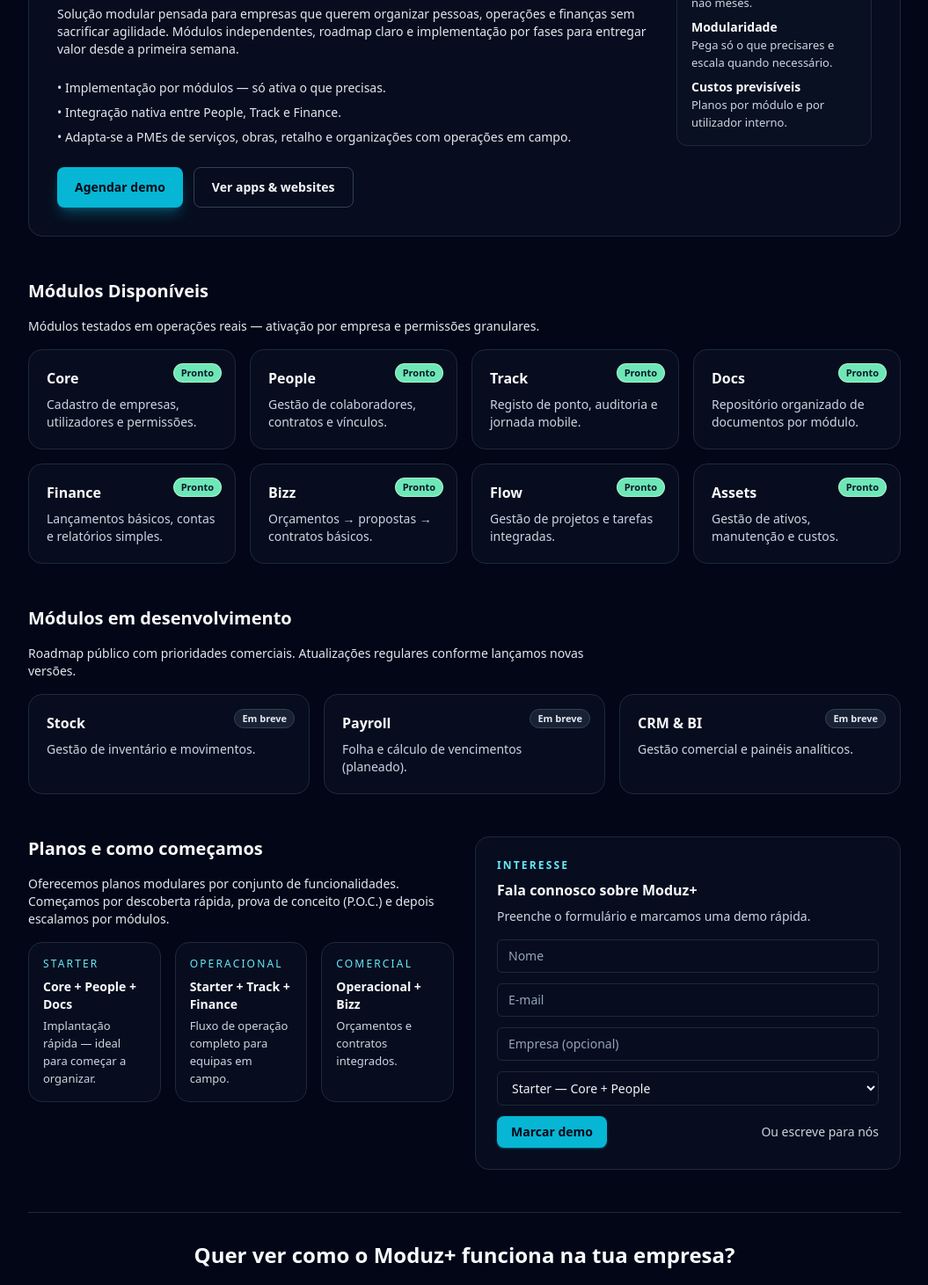
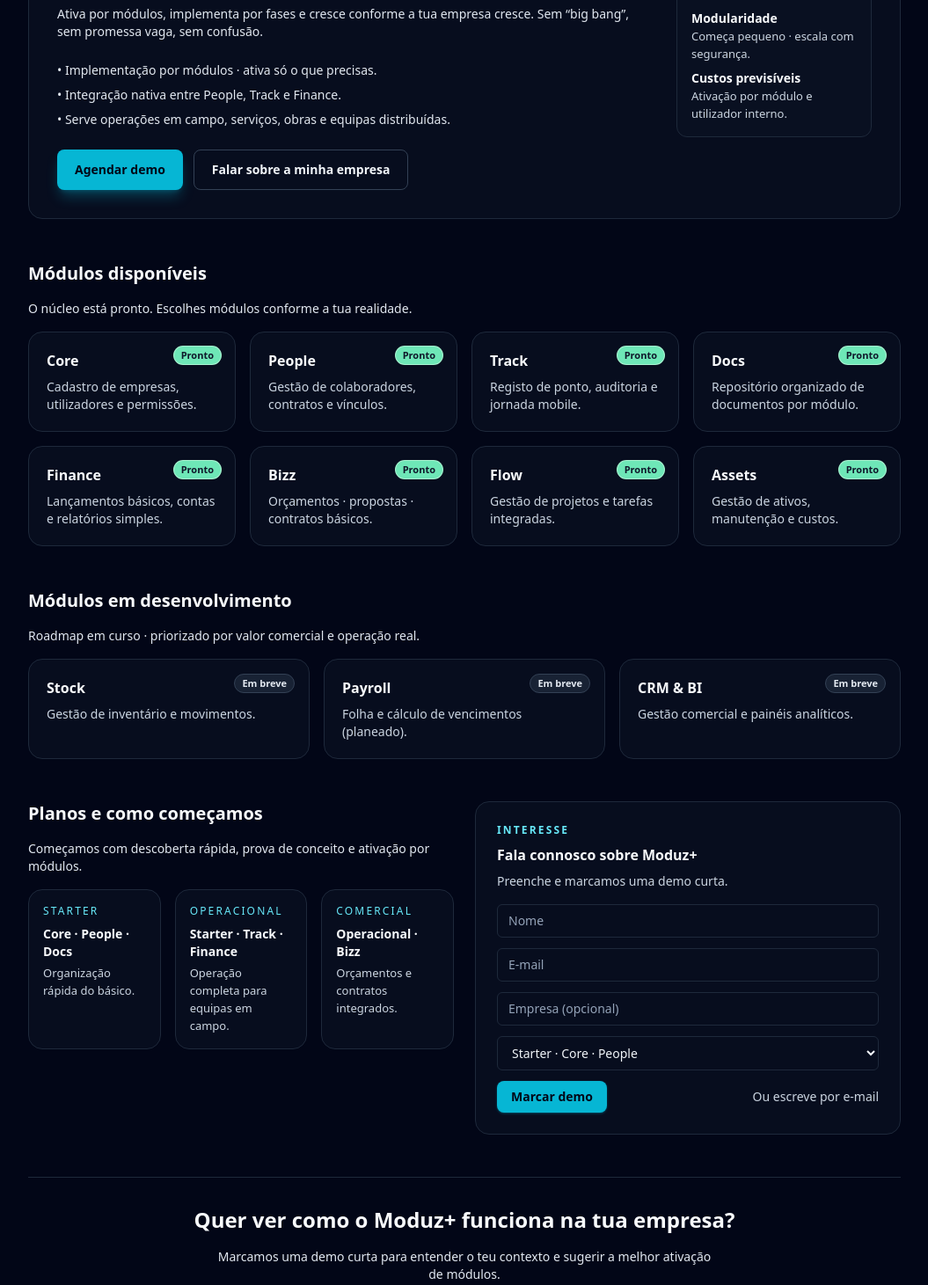
Before and after one commit to libertrendz/libertrendz-site, a Next.js app: page /moduz in a window 1280 px wide. Shown: the part 340-1801 px from the top of the page at 88% size, without its empty margins (112-1167 px from the left). Built offline with nearby package versions, Linux system fonts and the light colour scheme.

Commit message:
Atualizar o page.tsx

```diff
--- a/app/moduz/page.tsx
+++ b/app/moduz/page.tsx
@@ -1,30 +1,30 @@
 // app/moduz/page.tsx
-'use client';
+"use client";
 
-import { useState } from 'react';
+import { useState } from "react";
 
 const MODULES_AVAILABLE = [
-  { key: 'core', title: 'Core', desc: 'Cadastro de empresas, utilizadores e permissões.' },
-  { key: 'people', title: 'People', desc: 'Gestão de colaboradores, contratos e vínculos.' },
-  { key: 'track', title: 'Track', desc: 'Registo de ponto, auditoria e jornada mobile.' },
-  { key: 'docs', title: 'Docs', desc: 'Repositório organizado de documentos por módulo.' },
-  { key: 'finance', title: 'Finance', desc: 'Lançamentos básicos, contas e relatórios simples.' },
-  { key: 'bizz', title: 'Bizz', desc: 'Orçamentos → propostas → contratos básicos.' },
-  { key: 'flow', title: 'Flow', desc: 'Gestão de projetos e tarefas integradas.' },
-  { key: 'assets', title: 'Assets', desc: 'Gestão de ativos, manutenção e custos.' },
+  { key: "core", title: "Core", desc: "Cadastro de empresas, utilizadores e permissões." },
+  { key: "people", title: "People", desc: "Gestão de colaboradores, contratos e vínculos." },
+  { key: "track", title: "Track", desc: "Registo de ponto, auditoria e jornada mobile." },
+  { key: "docs", title: "Docs", desc: "Repositório organizado de documentos por módulo." },
+  { key: "finance", title: "Finance", desc: "Lançamentos básicos, contas e relatórios simples." },
+  { key: "bizz", title: "Bizz", desc: "Orçamentos · propostas · contratos básicos." },
+  { key: "flow", title: "Flow", desc: "Gestão de projetos e tarefas integradas." },
+  { key: "assets", title: "Assets", desc: "Gestão de ativos, manutenção e custos." },
 ];
 
 const MODULES_SOON = [
-  { key: 'stock', title: 'Stock', desc: 'Gestão de inventário e movimentos.' },
-  { key: 'payroll', title: 'Payroll', desc: 'Folha e cálculo de vencimentos (planeado).' },
-  { key: 'crm', title: 'CRM & BI', desc: 'Gestão comercial e painéis analíticos.' },
+  { key: "stock", title: "Stock", desc: "Gestão de inventário e movimentos." },
+  { key: "payroll", title: "Payroll", desc: "Folha e cálculo de vencimentos (planeado)." },
+  { key: "crm", title: "CRM & BI", desc: "Gestão comercial e painéis analíticos." },
 ];
 
 export default function ModuzPage() {
-  const [name, setName] = useState('');
-  const [email, setEmail] = useState('');
-  const [company, setCompany] = useState('');
-  const [interest, setInterest] = useState('starter');
+  const [name, setName] = useState("");
+  const [email, setEmail] = useState("");
+  const [company, setCompany] = useState("");
+  const [interest, setInterest] = useState("starter");
   const [loading, setLoading] = useState(false);
   const [status, setStatus] = useState<{ ok: boolean; msg: string } | null>(null);
 
@@ -33,7 +33,7 @@ export default function ModuzPage() {
     setStatus(null);
 
     if (!email || !name) {
-      setStatus({ ok: false, msg: 'Por favor, preenche o teu nome e e-mail.' });
+      setStatus({ ok: false, msg: "Por favor, preenche o teu nome e e-mail." });
       return;
     }
 
@@ -43,27 +43,27 @@ export default function ModuzPage() {
         nome: name,
         email,
         empresa: company,
-        mensagem: `Interesse Moduz+ — plano: ${interest}`,
-        assunto: 'Interesse Moduz+ — demo / orçamento',
+        mensagem: `Interesse Moduz+ · plano: ${interest}`,
+        assunto: "Interesse Moduz+ · demo / orçamento",
       };
 
-      const res = await fetch('/api/contato', {
-        method: 'POST',
-        headers: { 'Content-Type': 'application/json' },
+      const res = await fetch("/api/contato", {
+        method: "POST",
+        headers: { "Content-Type": "application/json" },
         body: JSON.stringify(payload),
       });
 
       if (res.ok) {
-        setStatus({ ok: true, msg: 'Recebemos — vamos responder em até 2 dias úteis.' });
-        setName('');
-        setEmail('');
-        setCompany('');
-        setInterest('starter');
+        setStatus({ ok: true, msg: "Recebemos · vamos responder em até 2 dias úteis." });
+        setName("");
+        setEmail("");
+        setCompany("");
+        setInterest("starter");
       } else {
-        setStatus({ ok: false, msg: 'Não foi possível enviar. Usa contato@libertrendz.eu.' });
+        setStatus({ ok: false, msg: "Não foi possível enviar. Usa contato@libertrendz.eu." });
       }
-    } catch (err) {
-      setStatus({ ok: false, msg: 'Erro ao enviar. Tenta novamente ou escreve para contato@libertrendz.eu.' });
+    } catch {
+      setStatus({ ok: false, msg: "Erro ao enviar. Tenta novamente ou escreve para contato@libertrendz.eu." });
     } finally {
       setLoading(false);
     }
@@ -74,7 +74,6 @@ export default function ModuzPage() {
       <section className="container-page py-12 lg:py-16 space-y-12">
         {/* HERO */}
         <div className="relative overflow-hidden rounded-2xl border border-slate-800 bg-slate-900/40 p-8">
-          {/* cyan overlay (decorative) — reforçado */}
           <div className="pointer-events-none absolute inset-0 bg-gradient-to-r from-cyan-700/12 via-cyan-600/10 to-transparent" />
           <div className="relative z-10 lg:flex lg:items-center lg:justify-between gap-8">
             <div className="max-w-2xl">
@@ -82,18 +81,17 @@ export default function ModuzPage() {
                 Moduz+
               </p>
               <h1 className="mt-3 text-3xl font-bold leading-tight md:text-4xl">
-                Moduz+ — o ecossistema modular para PMEs que trabalham com projetos, equipas e operações.
+                Ecossistema modular para PMEs que precisam de controlo sem travar a operação.
               </h1>
               <p className="mt-4 text-sm text-slate-200">
-                Solução modular pensada para empresas que querem organizar pessoas, operações e finanças sem sacrificar
-                agilidade. Módulos independentes, roadmap claro e implementação por fases para entregar valor desde a
-                primeira semana.
+                Ativa por módulos, implementa por fases e cresce conforme a tua empresa cresce. Sem “big bang”,
+                sem promessa vaga, sem confusão.
               </p>
 
               <ul className="mt-6 space-y-2 text-sm text-slate-200">
-                <li>• Implementação por módulos — só ativa o que precisas.</li>
+                <li>• Implementação por módulos · ativa só o que precisas.</li>
                 <li>• Integração nativa entre People, Track e Finance.</li>
-                <li>• Adapta-se a PMEs de serviços, obras, retalho e organizações com operações em campo.</li>
+                <li>• Serve operações em campo, serviços, obras e equipas distribuídas.</li>
               </ul>
 
               <div className="mt-6 flex flex-wrap gap-3">
@@ -104,18 +102,19 @@ export default function ModuzPage() {
                   Agendar demo
                 </a>
                 <a
-                  href="/apps"
+                  href="/contato"
                   className="inline-flex items-center justify-center rounded-lg border border-slate-700 px-5 py-3 text-sm font-semibold text-slate-100 transition hover:border-slate-500 hover:bg-slate-900/60"
                 >
-                  Ver apps & websites
+                  Falar sobre a minha empresa
                 </a>
               </div>
             </div>
 
-            {/* Side quick info (small) */}
             <div className="mt-6 lg:mt-0 lg:w-80">
               <div className="rounded-xl border border-slate-800 bg-slate-900/30 p-4 text-sm text-slate-200">
-                <p className="mb-2 text-xs font-semibold uppercase tracking-[0.18em] text-cyan-300">Vantagens rápidas</p>
+                <p className="mb-2 text-xs font-semibold uppercase tracking-[0.18em] text-cyan-300">
+                  Vantagens rápidas
+                </p>
                 <div className="space-y-2">
                   <div>
                     <p className="font-semibold text-slate-50">Entrega rápida</p>
@@ -123,11 +122,11 @@ export default function ModuzPage() {
                   </div>
                   <div>
                     <p className="font-semibold text-slate-50">Modularidade</p>
-                    <p className="text-slate-300 text-[13px]">Pega só o que precisares e escala quando necessário.</p>
+                    <p className="text-slate-300 text-[13px]">Começa pequeno · escala com segurança.</p>
                   </div>
                   <div>
                     <p className="font-semibold text-slate-50">Custos previsíveis</p>
-                    <p className="text-slate-300 text-[13px]">Planos por módulo e por utilizador interno.</p>
+                    <p className="text-slate-300 text-[13px]">Ativação por módulo e utilizador interno.</p>
                   </div>
                 </div>
               </div>
@@ -135,11 +134,11 @@ export default function ModuzPage() {
           </div>
         </div>
 
-        {/* MODULES — Disponíveis */}
+        {/* MÓDULOS DISPONÍVEIS */}
         <div className="space-y-4">
-          <h2 className="text-xl font-semibold text-slate-50">Módulos Disponíveis</h2>
+          <h2 className="text-xl font-semibold text-slate-50">Módulos disponíveis</h2>
           <p className="text-sm text-slate-200 max-w-2xl">
-            Módulos testados em operações reais — ativação por empresa e permissões granulares.
+            O núcleo está pronto. Escolhes módulos conforme a tua realidade.
           </p>
 
           <div className="grid gap-4 md:grid-cols-2 lg:grid-cols-4">
@@ -155,11 +154,11 @@ export default function ModuzPage() {
           </div>
         </div>
 
-        {/* MODULES — Em construção */}
+        {/* MÓDULOS EM DESENVOLVIMENTO */}
         <div className="space-y-4">
           <h2 className="text-xl font-semibold text-slate-50">Módulos em desenvolvimento</h2>
           <p className="text-sm text-slate-200 max-w-2xl">
-            Roadmap público com prioridades comerciais. Atualizações regulares conforme lançamos novas versões.
+            Roadmap em curso · priorizado por valor comercial e operação real.
           </p>
 
           <div className="grid gap-4 md:grid-cols-2 lg:grid-cols-3">
@@ -175,38 +174,37 @@ export default function ModuzPage() {
           </div>
         </div>
 
-        {/* PLANS / LEAD FORM */}
+        {/* PLANOS / FORM */}
         <div id="planos" className="grid gap-6 lg:grid-cols-2">
           <div className="space-y-4">
             <h2 className="text-xl font-semibold text-slate-50">Planos e como começamos</h2>
             <p className="text-sm text-slate-200">
-              Oferecemos planos modulares por conjunto de funcionalidades. Começamos por descoberta rápida, prova de conceito (P.O.C.) e depois escalamos por módulos.
+              Começamos com descoberta rápida, prova de conceito e ativação por módulos.
             </p>
 
             <div className="grid gap-4 md:grid-cols-3">
               <div className="rounded-2xl border border-slate-800 bg-slate-900/40 p-4 text-sm">
                 <p className="text-xs uppercase tracking-[0.18em] text-cyan-300">Starter</p>
-                <p className="mt-2 font-semibold text-slate-50">Core + People + Docs</p>
-                <p className="mt-1 text-slate-300 text-[13px]">Implantação rápida — ideal para começar a organizar.</p>
+                <p className="mt-2 font-semibold text-slate-50">Core · People · Docs</p>
+                <p className="mt-1 text-slate-300 text-[13px]">Organização rápida do básico.</p>
               </div>
               <div className="rounded-2xl border border-slate-800 bg-slate-900/40 p-4 text-sm">
                 <p className="text-xs uppercase tracking-[0.18em] text-cyan-300">Operacional</p>
-                <p className="mt-2 font-semibold text-slate-50">Starter + Track + Finance</p>
-                <p className="mt-1 text-slate-300 text-[13px]">Fluxo de operação completo para equipas em campo.</p>
+                <p className="mt-2 font-semibold text-slate-50">Starter · Track · Finance</p>
+                <p className="mt-1 text-slate-300 text-[13px]">Operação completa para equipas em campo.</p>
               </div>
               <div className="rounded-2xl border border-slate-800 bg-slate-900/40 p-4 text-sm">
                 <p className="text-xs uppercase tracking-[0.18em] text-cyan-300">Comercial</p>
-                <p className="mt-2 font-semibold text-slate-50">Operacional + Bizz</p>
+                <p className="mt-2 font-semibold text-slate-50">Operacional · Bizz</p>
                 <p className="mt-1 text-slate-300 text-[13px]">Orçamentos e contratos integrados.</p>
               </div>
             </div>
           </div>
 
-          {/* LEAD FORM */}
           <aside className="rounded-2xl border border-slate-800 bg-slate-900/40 p-6">
             <p className="text-xs font-semibold uppercase tracking-[0.18em] text-cyan-300">Interesse</p>
             <h3 className="mt-2 text-base font-semibold text-slate-50">Fala connosco sobre Moduz+</h3>
-            <p className="mt-2 text-sm text-slate-300">Preenche o formulário e marcamos uma demo rápida.</p>
+            <p className="mt-2 text-sm text-slate-300">Preenche e marcamos uma demo curta.</p>
 
             <form className="mt-4 space-y-3" onSubmit={handleSubmit}>
               <div>
@@ -247,9 +245,9 @@ export default function ModuzPage() {
                   value={interest}
                   onChange={(e) => setInterest(e.target.value)}
                 >
-                  <option value="starter">Starter — Core + People</option>
-                  <option value="operacional">Operacional — Track + Finance</option>
-                  <option value="comercial">Comercial — Bizz + Finance</option>
+                  <option value="starter">Starter · Core · People</option>
+                  <option value="operacional">Operacional · Track · Finance</option>
+                  <option value="comercial">Comercial · Bizz · Finance</option>
                 </select>
               </div>
 
@@ -259,21 +257,19 @@ export default function ModuzPage() {
                   disabled={loading}
                   className="inline-flex items-center justify-center rounded-lg bg-cyan-500 px-4 py-2 text-sm font-semibold text-slate-950 shadow shadow-cyan-500/30 disabled:opacity-60"
                 >
-                  {loading ? 'A enviar…' : 'Marcar demo'}
+                  {loading ? "A enviar…" : "Marcar demo"}
                 </button>
                 <a
                   href="mailto:contato@libertrendz.eu?subject=Interesse%20Moduz%20Demo"
                   className="text-sm text-slate-300 underline-offset-2 hover:text-slate-100"
                 >
-                  Ou escreve para nós
+                  Ou escreve por e-mail
                 </a>
               </div>
 
               {status && (
                 <div
-                  className={`mt-2 text-sm ${
-                    status.ok ? 'text-green-400' : 'text-rose-400'
-                  }`}
+                  className={`mt-2 text-sm ${status.ok ? "text-green-400" : "text-rose-400"}`}
                   role="status"
                   aria-live="polite"
                 >
@@ -286,9 +282,11 @@ export default function ModuzPage() {
 
         {/* CTA FINAL */}
         <div className="pt-8 border-t border-slate-800 text-center space-y-4">
-          <h2 className="text-2xl font-semibold text-slate-50">Quer ver como o Moduz+ funciona na tua empresa?</h2>
+          <h2 className="text-2xl font-semibold text-slate-50">
+            Quer ver como o Moduz+ funciona na tua empresa?
+          </h2>
           <p className="max-w-xl mx-auto text-sm text-slate-200">
-            Agendamos uma demo curta para entender o teu contexto e propor a melhor ativação de módulos.
+            Marcamos uma demo curta para entender o teu contexto e sugerir a melhor ativação de módulos.
           </p>
           <a
             href="#planos"
```
